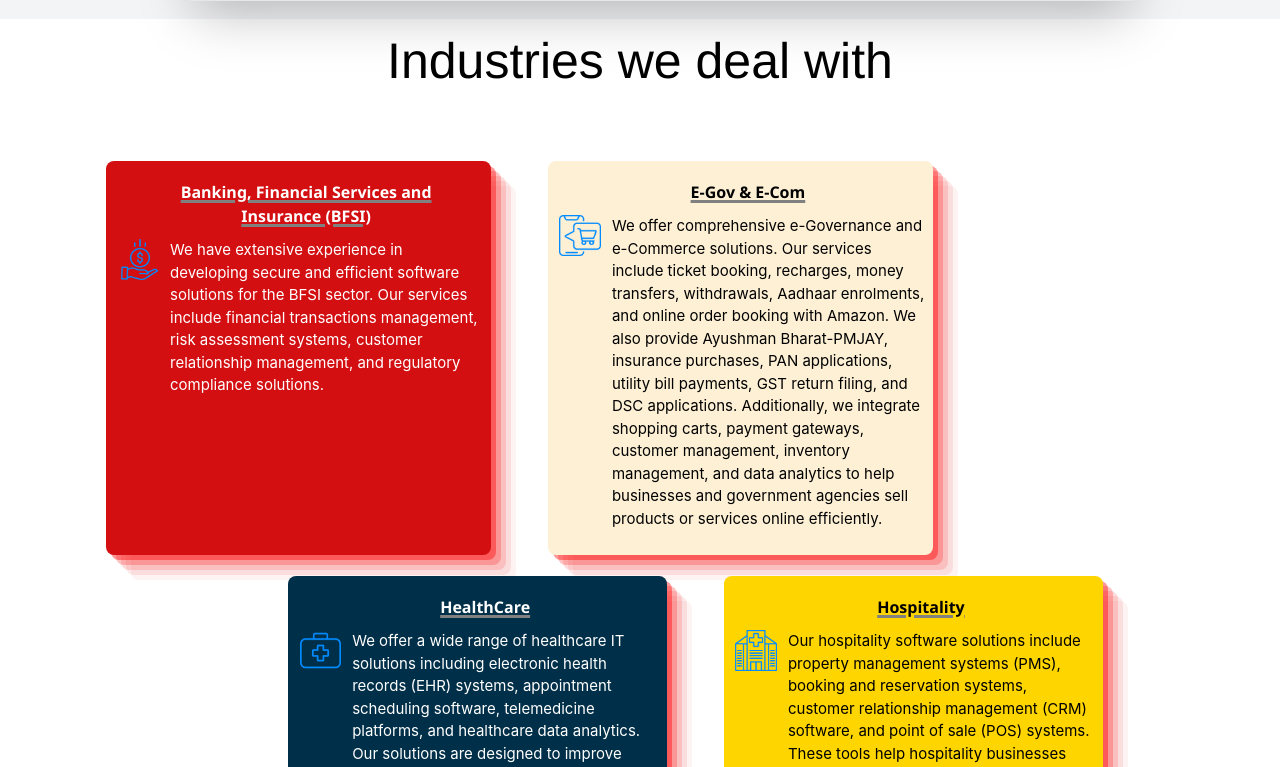
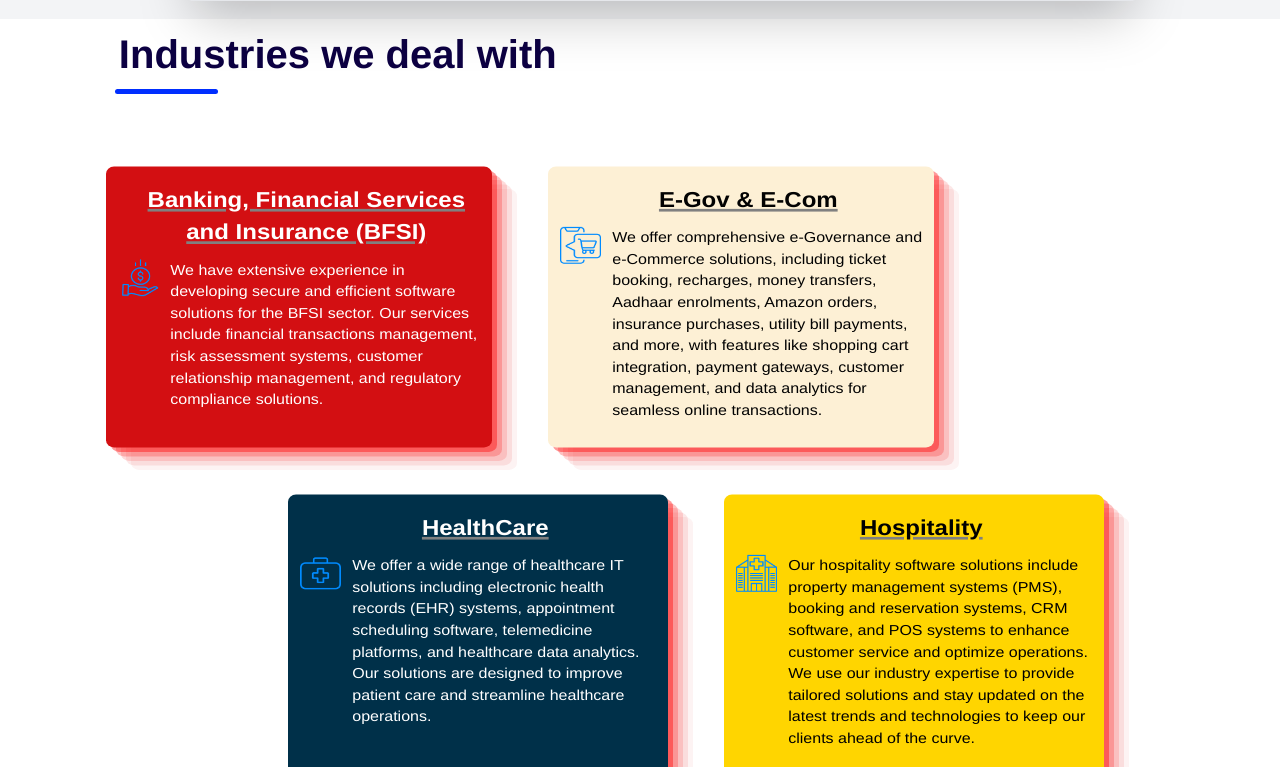
Before and after one commit to LatestB3website/New-B3-Website, a React (Create React App) app: page /technology in a window 1280 px wide. Shown: the part 1913-2680 px from the top of the page. Built offline with nearby package versions, Linux system fonts and the light colour scheme; a web font is replaced by a local one; what google-maps-react would draw is missing.

Commit message:
NG(technologyhomepageindusturise)

```diff
--- a/src/pages/Technology/techhomepage/homepage.js
+++ b/src/pages/Technology/techhomepage/homepage.js
@@ -176,7 +176,8 @@ const Homepage = () => {
           </div>
         </div>
       </div> */}
-      <h1 class='mainh1'> Industries we deal with</h1>
+      <h1 className='mainh1'> Industries we deal with</h1>
+      <span className="for_underline block    -bottom-2 "></span>
       <div className="  flex  w-full h-auto p-10">
         <div className=" flex flex-col   w-auto h-auto ">
           <div className="flex gap-5 justify-center mr-[20%]">
@@ -184,7 +185,7 @@ const Homepage = () => {
               <h1 className="titleh1 text-center m-3 pl-4">Banking, Financial Services and Insurance (BFSI)</h1>
               <div className="flex h-auto gap-2 ">
                 <img src={bank} className="h-11 ml-2" />
-                <p>We have extensive experience in developing secure and efficient software solutions for the BFSI sector. Our services include financial transactions management, risk assessment systems, customer relationship management, and regulatory compliance solutions.</p>
+                <p >We have extensive experience in developing secure and efficient software solutions for the BFSI sector. Our services include financial transactions management, risk assessment systems, customer relationship management, and regulatory compliance solutions.</p>
               </div>
             </div>
 
@@ -192,7 +193,7 @@ const Homepage = () => {
               <h1 className="titleh1 text-center  m-3 pl-4">E-Gov & E-Com</h1>
               <div className="flex h-auto gap-3">
                 <img src={ecom} className="h-11 ml-1" />
-                <p>We offer comprehensive e-Governance and e-Commerce solutions. Our services include ticket booking, recharges, money transfers, withdrawals, Aadhaar enrolments, and online order booking with Amazon. We also provide Ayushman Bharat-PMJAY, insurance purchases, PAN applications, utility bill payments, GST return filing, and DSC applications. Additionally, we integrate shopping carts, payment gateways, customer management, inventory management, and data analytics to help businesses and government agencies sell products or services online efficiently. </p>
+                <p >We offer comprehensive e-Governance and e-Commerce solutions, including ticket booking, recharges, money transfers, Aadhaar enrolments, Amazon orders, insurance purchases, utility bill payments, and more, with features like shopping cart integration, payment gateways, customer management, and data analytics for seamless online transactions.</p>
               </div>
             </div>
           </div>
@@ -202,7 +203,7 @@ const Homepage = () => {
               <h1 className="titleh1 text-center m-3 pl-4">HealthCare</h1>
               <div className="flex h-auto gap-3">
                 <img src={healthcare} className="h-11 ml-1" />
-                <p>We offer a wide range of healthcare IT solutions including electronic health records (EHR) systems, appointment scheduling software, telemedicine platforms, and healthcare data analytics. Our solutions are designed to improve patient care and streamline healthcare operations. </p>
+                <p >We offer a wide range of healthcare IT solutions including electronic health records (EHR) systems, appointment scheduling software, telemedicine platforms, and healthcare data analytics. Our solutions are designed to improve patient care and streamline healthcare operations. </p>
 
               </div>
             </div>
@@ -211,7 +212,7 @@ const Homepage = () => {
               <h1 className="titleh1 text-center m-3 pl-4">Hospitality</h1>
               <div className="flex h-auto gap-3">
                 <img src={Hospitality} className="h-11 ml-1" />
-                <p>Our hospitality software solutions include property management systems (PMS), booking and reservation systems, customer relationship management (CRM) software, and point of sale (POS) systems. These tools help hospitality businesses improve customer service and streamline operations. We use our industry expertise to provide customized solutions that address specific client needs. By keeping up with the latest trends and technologies, we ensure our clients stay ahead of the curve. </p>
+                <p >Our hospitality software solutions include property management systems (PMS), booking and reservation systems, CRM software, and POS systems to enhance customer service and optimize operations. We use our industry expertise to provide tailored solutions and stay updated on the latest trends and technologies to keep our clients ahead of the curve.</p>
               </div>
             </div>
           </div>
--- a/src/pages/Technology/techhomepage/homepage.scss
+++ b/src/pages/Technology/techhomepage/homepage.scss
@@ -348,17 +348,29 @@ background-color: #0057ff;
 }
 // ..........................................................
 .mainh1{
-    text-align: center;
-    font-size: 50px;
+     text-align: center;
+     color: #0c0042;
+    //background-color: #0057ff;
+    width: 52%;
+    font-size: 40px !important;
+    font-weight: 700 !important;
     margin: 5px;
     font-family: Montserrat, helvetica neue, helvetica, arial, sans-serif;
-
+}
+.for_underline{
+    background-color: #002eff;
+    border-radius: 5px;
+    width: 8%;
+    height: 5px;
+    margin-left: 9%;
 }
 .d1{
     border-radius: 8px;
     padding: 8px;
-     //background-color: lightblue;
+    font-family: Montserrat, helvetica neue, helvetica, arial, sans-serif;
+    font-size: 16px !important;
      height: 95%;
+     transform: scaleY(0.9);
      box-shadow: rgba(255, 0, 0, 0.4) 5px 5px, rgba(247, 54, 54, 0.3) 10px 10px, rgba(248, 78, 78, 0.2) 15px 15px, rgba(221, 30, 30, 0.1) 20px 20px, rgba(218, 26, 26, 0.05) 25px 25px;
 }
 .d11{
@@ -378,7 +390,10 @@ color: #ffffff;
     color: #000000;
 }
 .titleh1{
-font-size: 16px;
-font-weight: bold;
-text-decoration:3px underline gray;
+
+    font-size: 24px !important;
+    font-weight: 700 !important;
+    text-decoration:3px underline gray;
+    font-family: Montserrat, helvetica neue, helvetica, arial, sans-serif;
+
 }
```
